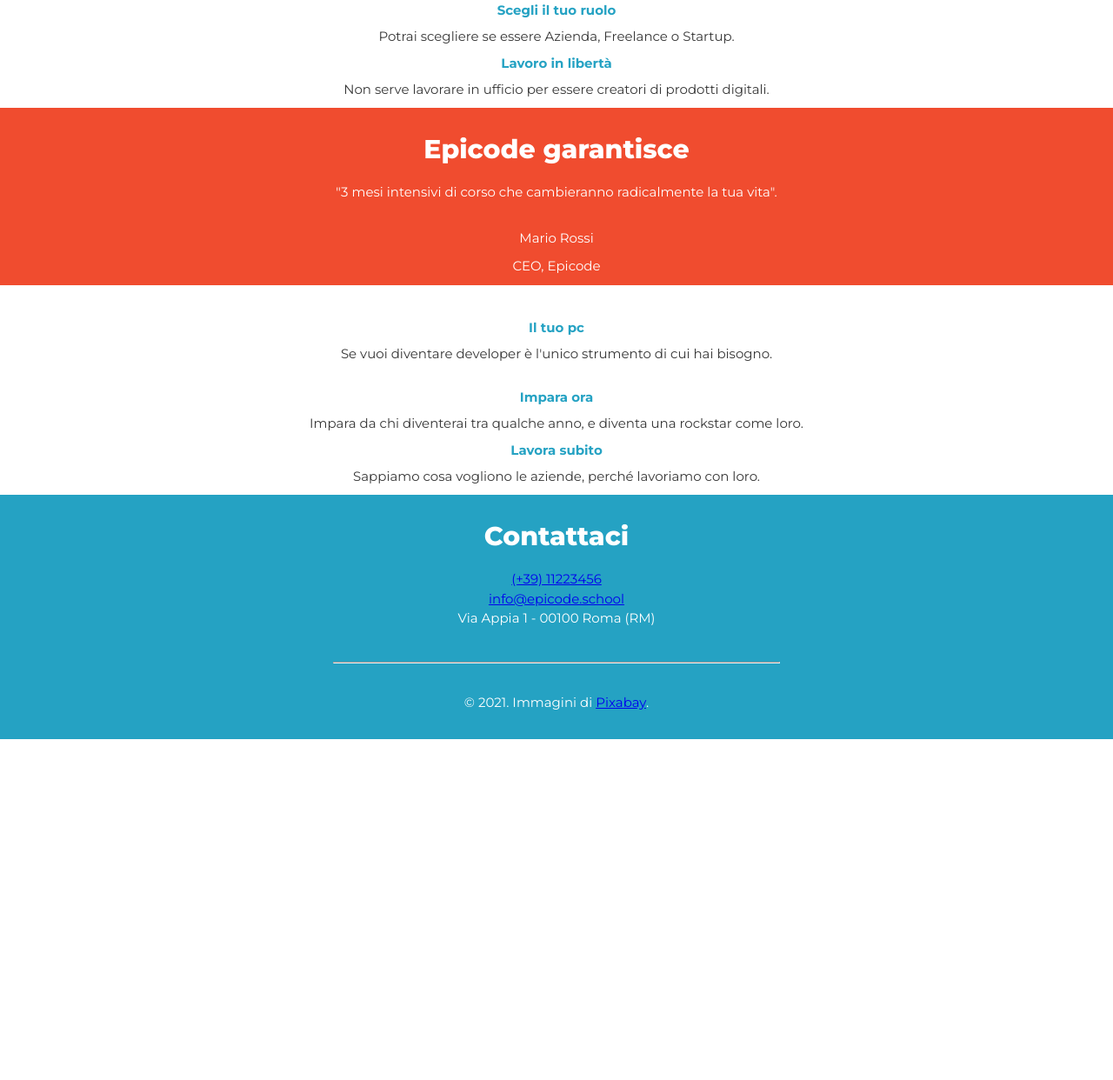
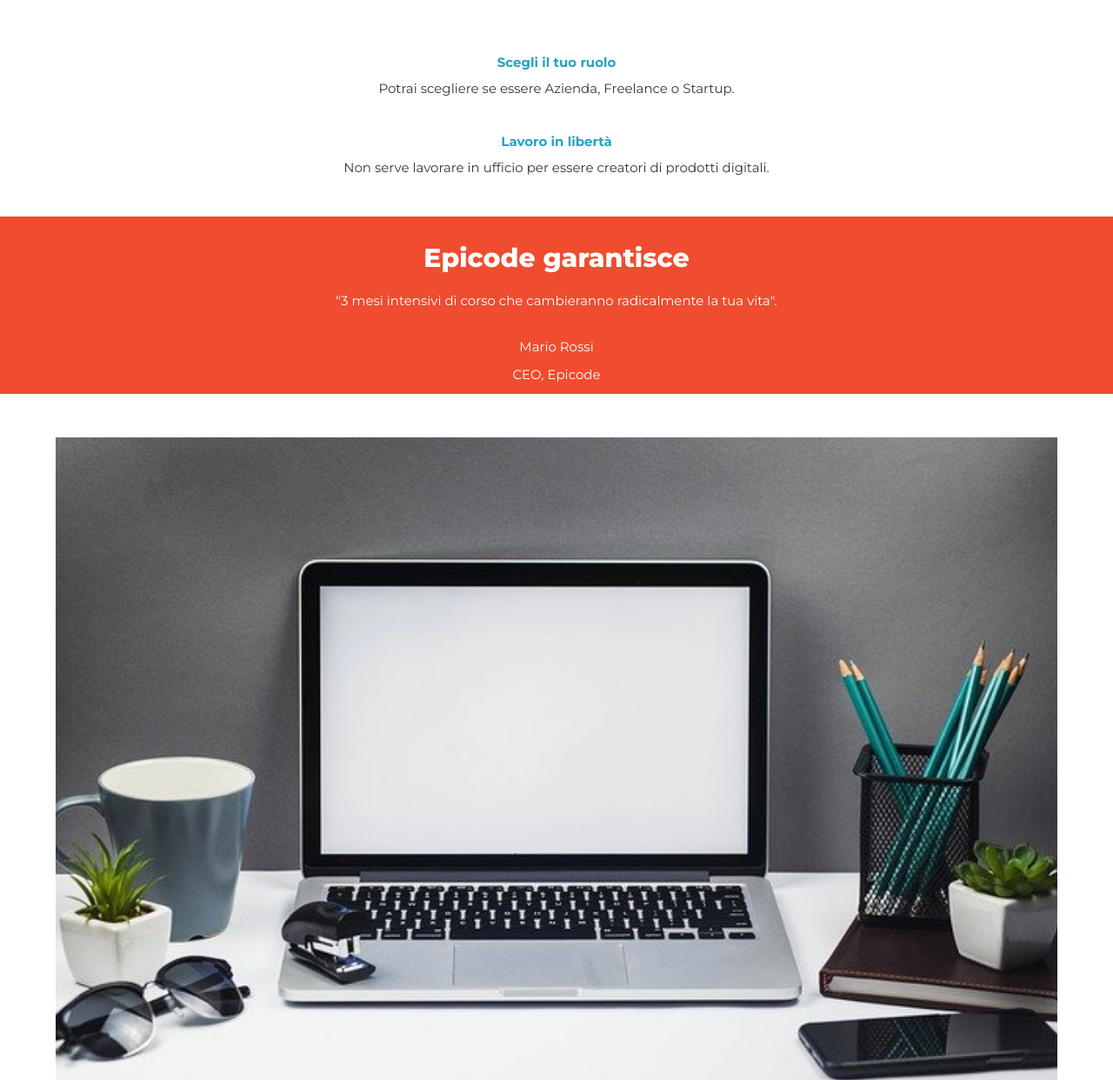
Before and after one commit to juiceboxgirl/S1-L5-Progetto-Settimanale, a plain HTML site: page index.html in a window 1280 px wide. Shown: the part 1448-2690 px from the top of the page at 87% size. Before the commit the page ends 2298 px from the top, so only its background shows below. Drawn offline with Linux system fonts and the light colour scheme.

Commit message:
added-css-draft2

```diff
--- a/FE-S1-P-Esercizio/css/style.css
+++ b/FE-S1-P-Esercizio/css/style.css
@@ -73,10 +73,20 @@ h4 {
   line-height: 1.2;
   text-align: center;
   padding-bottom: 10px;
+  padding-top: 10px;
 }
 
-h4:first-of-type {
-  padding-top: 40px;
+section h4 {
+  padding-top: 5px;
+}
+
+.first-titles {
+  padding-top: 35px;
+}
+
+.second-titles {
+  padding-top: 35px;
+  padding-bottom: 35px;
 }
 
 p {
@@ -105,12 +115,31 @@ article img {
   padding-bottom: 30px;
 }
 
+.section-img1,
+.section-img2,
+.section-img3 {
+  display: block;
+  margin-left: auto;
+  margin-right: auto;
+  width: 90%;
+  padding-bottom: 20px;
+  padding-top: 50px;
+}
+
+.section-img1 {
+  padding-top: 50px;
+}
+
 footer {
   background-color: #25a2c3;
 }
 
 footer p {
-  color: #ffffff;
+  color: #c8e7f0;
+}
+
+footer a {
+  color: #c8e7f0;
 }
 
 hr {
--- a/index.html
+++ b/index.html
@@ -39,15 +39,19 @@
       </div>
     </header>
     <article>
+      <div class="first-titles">
         <h4>Tutti ti cercheranno</h4>
         <p>Sono 30.000 in Italia le posizioni di developer scoperte, scegli quella che ti stimola di più.</p>
         <h4>Lavora dove vuoi</h4>
         <p>Lavora da casa, in riva al mare o in montagna.</p>
+      </div>
       <img src="./FE-S1-P-Esercizio/images/notebook.jpg" />
+      <div class="second-titles">
         <h4>Scegli il tuo ruolo</h4>
         <p>Potrai scegliere se essere Azienda, Freelance o Startup.</p>
         <h4>Lavoro in libertà</h4>
         <p>Non serve lavorare in ufficio per essere creatori di prodotti digitali.</p>
+      </div>
     </article>
     <div class="box-3">
       <h2>Epicode garantisce</h2>
@@ -56,10 +60,13 @@
       <p>CEO, Epicode</p>
     </div>
     <section>
+      <img src="./FE-S1-P-Esercizio/images/foto1.jpg" alt="laptop" class="section-img1" />
       <h4>Il tuo pc</h4>
       <p>Se vuoi diventare developer è l'unico strumento di cui hai bisogno.</p>
+      <img src="./FE-S1-P-Esercizio/images/foto2.jpg" alt="laptop-in-the-dark" class="section-img2" />
       <h4>Impara ora</h4>
       <p>Impara da chi diventerai tra qualche anno, e diventa una rockstar come loro.</p>
+      <img src="./FE-S1-P-Esercizio/images/foto3.jpg" alt="work-meeting" class="section-img3" />
       <h4>Lavora subito</h4>
       <p>Sappiamo cosa vogliono le aziende, perché lavoriamo con loro.</p>
     </section>
```
Lines whose indentation alone changed are shown as unchanged.
